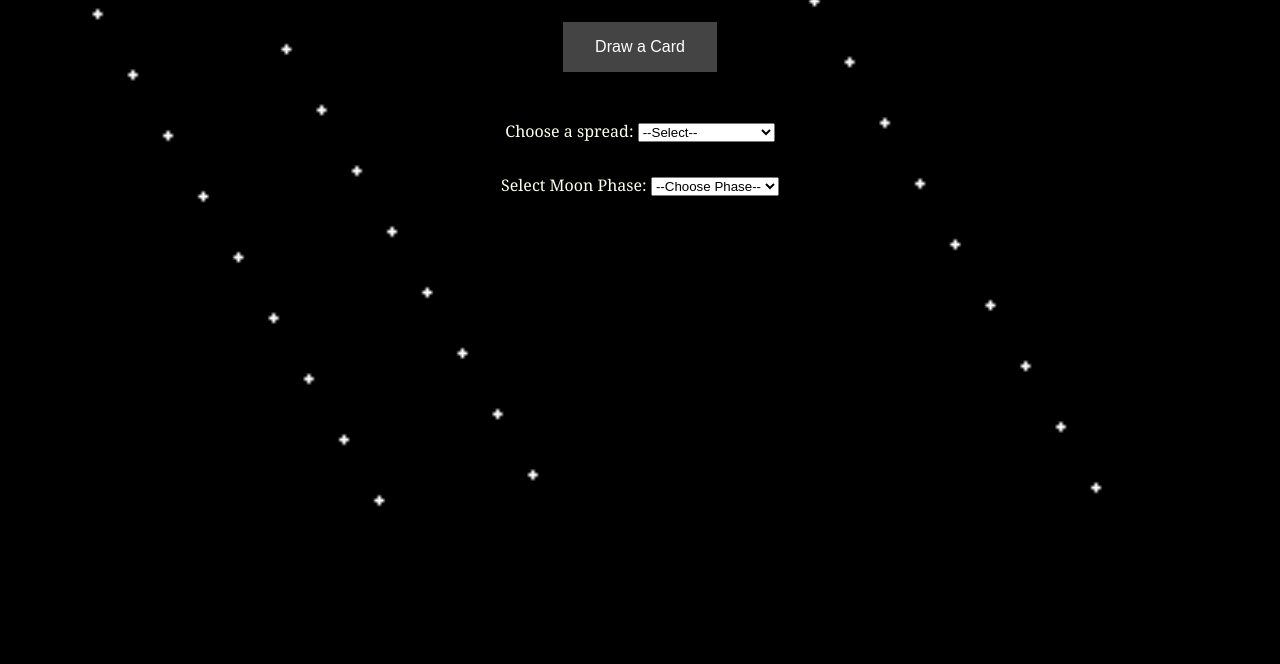
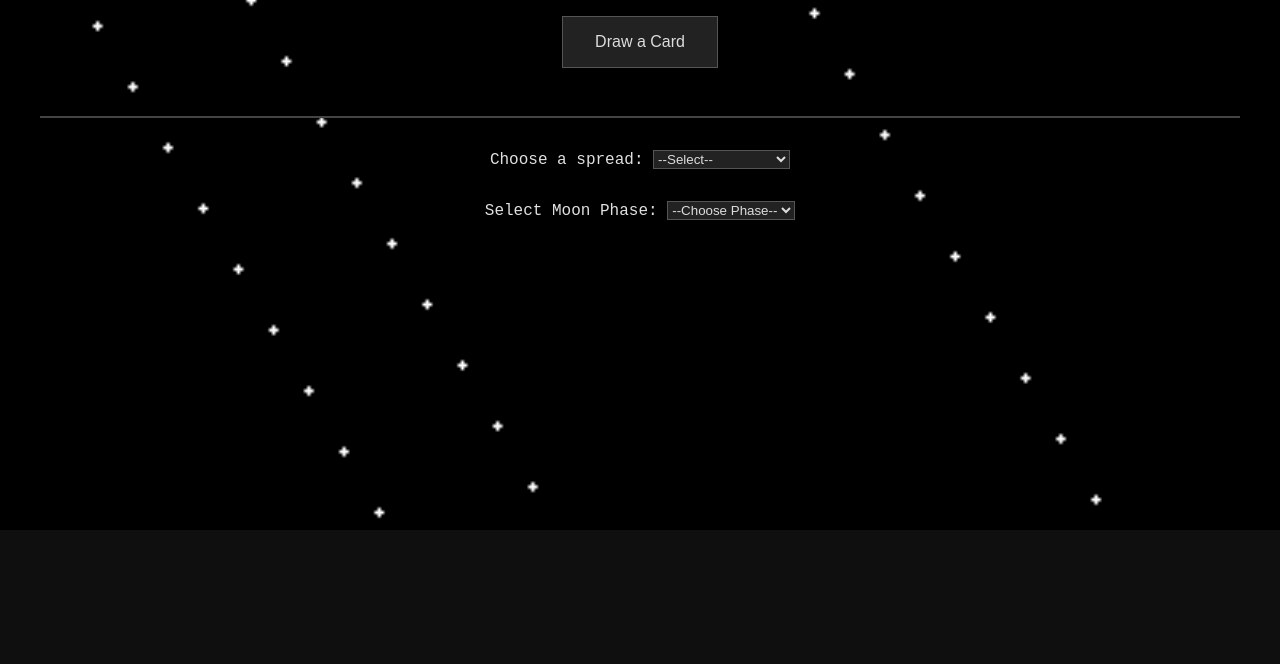
Before and after one commit to johnnydirtydog/Alchemy-tarot, a website: page index.html in a window 1280 px wide. Shown: the part 136-800 px from the top of the page. Drawn offline with Linux system fonts and the light colour scheme.

Commit message:
Add files via upload

```diff
--- /dev/null
+++ b/dark-theme.css
@@ -0,0 +1,19 @@
+
+body {
+  background-color: #0f0f0f;
+  color: #e0e0e0;
+  font-family: 'Courier New', Courier, monospace;
+}
+.card {
+  border: 1px solid #444;
+  background-color: #1a1a1a;
+  color: #fff;
+}
+button, select {
+  background-color: #222;
+  color: #ddd;
+  border: 1px solid #555;
+}
+button:hover {
+  background-color: #333;
+}
--- a/index.html
+++ b/index.html
@@ -26,6 +26,7 @@
       font-size: 1em;
     }
   </style>
+  <link rel="stylesheet" href="dark-theme.css">
 </head>
 <body>
   <audio autoplay loop>
```
